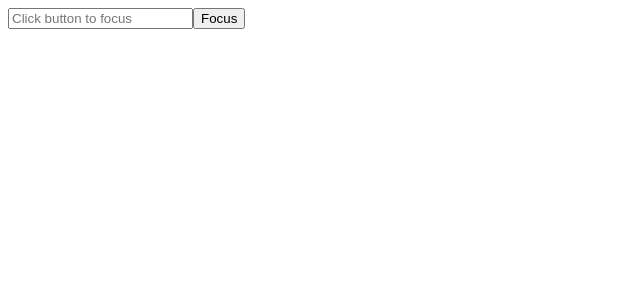
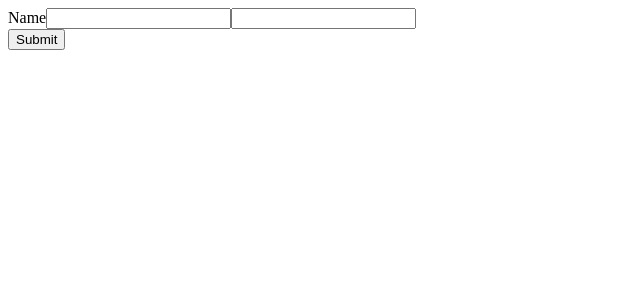
Before and after one commit to ecetinerdem/ReactTs, a React (Vite) app in the folder reactts/: page / in a window 1280 px wide. Shown: the top 300 px of the page, without its empty margins (0-640 px from the left). Built offline with nearby package versions, Linux system fonts and the light colour scheme.

Commit message:
add ContactForm

```diff
--- a/reactts/src/App.tsx
+++ b/reactts/src/App.tsx
@@ -4,6 +4,7 @@
 import Todo from "./components/Todo";
 import Form from "./components/Form";
 import FocusInput from "./components/FocusInput";
+import ContactForm from "./components/ContactForm";
 
 const App = () => {
   /*
@@ -34,8 +35,9 @@
       <Counter />
       <UserProfileInfo />
       <Todo />
-      <Form />*/}
-      <FocusInput />
+      <Form />
+      <FocusInput />*/}
+      <ContactForm />
     </div>
   );
 };
--- a/reactts/src/components/ContactForm.tsx
+++ b/reactts/src/components/ContactForm.tsx
@@ -1,7 +1,52 @@
-import React from "react";
+import React, { ChangeEvent, FormEvent } from "react";
+import { useState } from "react";
+
+interface ContactFormState {
+  name: string;
+  email: string;
+}
 
 const ContactForm = () => {
-  return <div>ContactForm</div>;
+  const [formData, setFormData] = useState<ContactFormState>({
+    name: "",
+    email: "",
+  });
+
+  const handleChange = (event: ChangeEvent<HTMLInputElement>) => {
+    const { name, value } = event.target;
+    setFormData((prevFormData) => ({
+      ...prevFormData,
+      [name]: value,
+    }));
+  };
+
+  const handleSubmit = (event: FormEvent<HTMLFormElement>) => {
+    event.preventDefault();
+    console.log(formData);
+  };
+
+  return (
+    <form onSubmit={handleSubmit}>
+      <div>
+        <label>
+          Name
+          <input
+            type="text"
+            name="name"
+            value={formData.name}
+            onChange={handleChange}
+          />
+          <input
+            type="email"
+            name="email"
+            value={formData.email}
+            onChange={handleChange}
+          />
+        </label>
+      </div>
+      <button type="submit">Submit</button>
+    </form>
+  );
 };
 
 export default ContactForm;
```
Also changed, not shown: reactts/src/components/EventHandling.tsx (added, +7 -0 lines).
